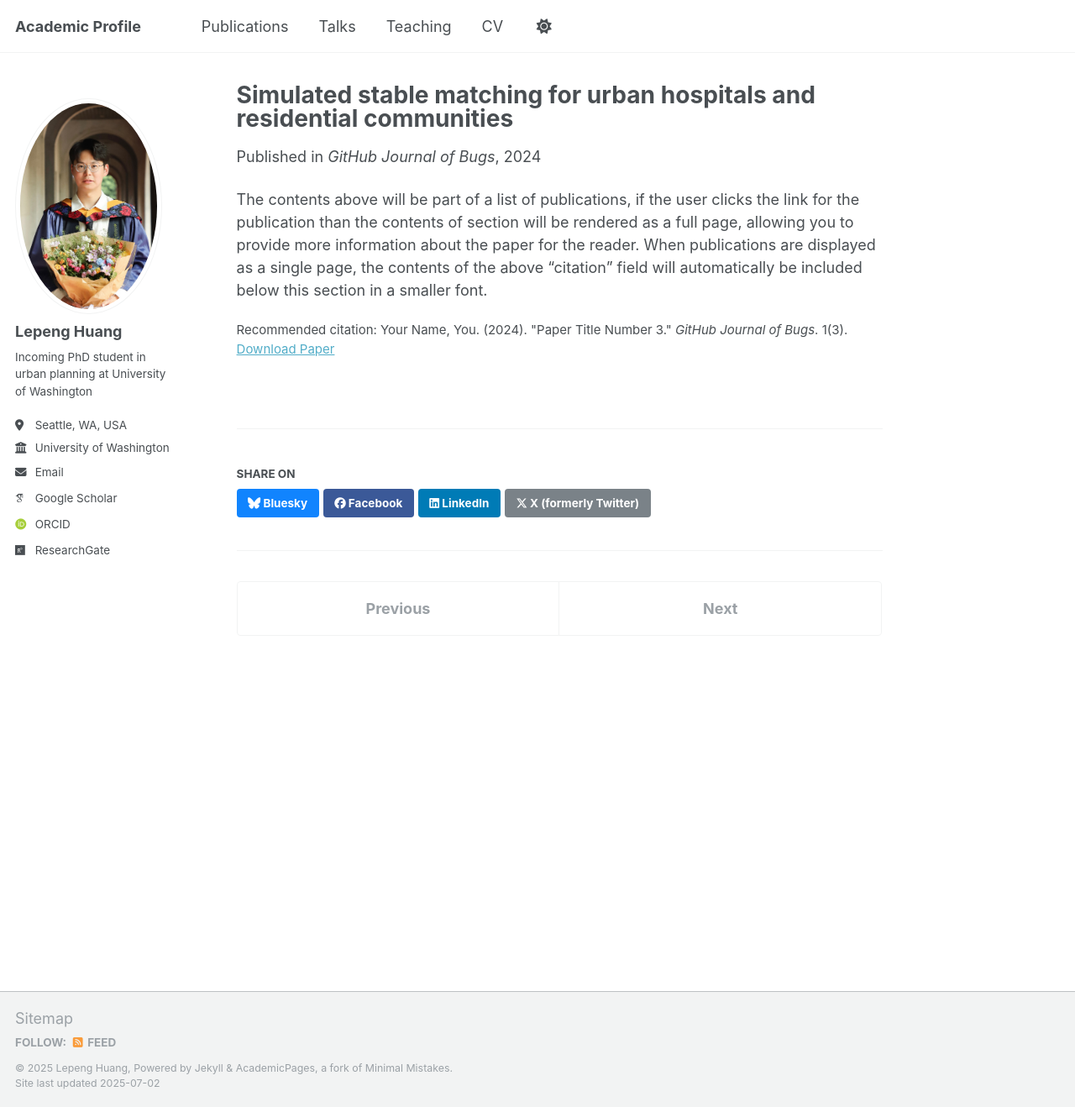
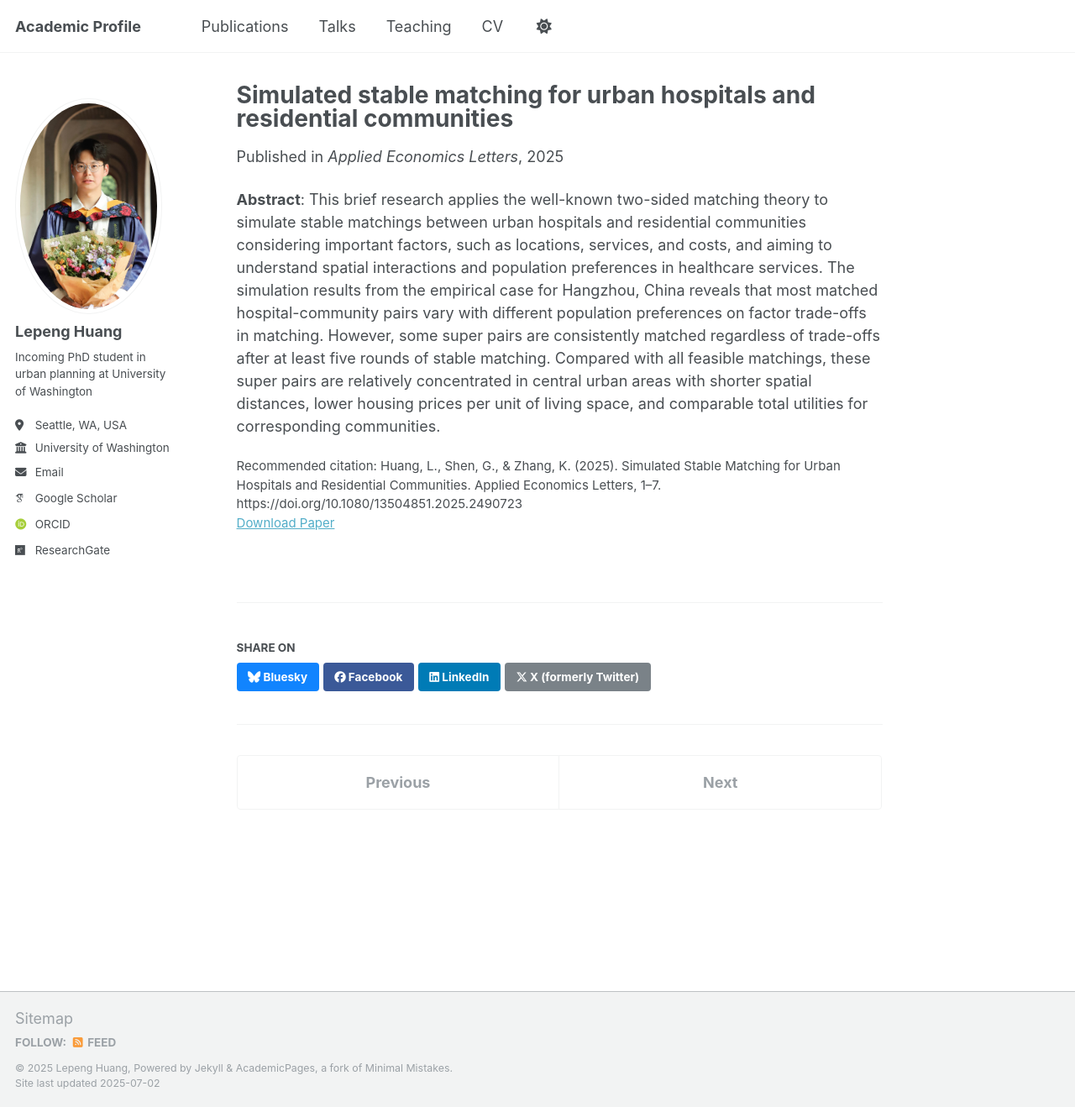
Before and after one commit to lepenghuang/lepenghuang.github.io, a Jekyll site: the page built from _publications/Simulated-stable-matching-for-urban-hospitals-and-residential-communities.md, in a window 1280 px wide and 1318 px high. Shown: the whole window at 84% size. Built offline with Jekyll 4.4.1, drawn with Linux system fonts in a browser that asks for light colours; some web fonts are replaced; a script that is not in the unit is left out.

Commit message:
Update Simulated-stable-matching-for-urban-hospitals-and-residential-communities.md

```diff
--- a/_publications/Simulated-stable-matching-for-urban-hospitals-and-residential-communities.md
+++ b/_publications/Simulated-stable-matching-for-urban-hospitals-and-residential-communities.md
@@ -3,11 +3,11 @@ title: "Simulated stable matching for urban hospitals and residential communitie
 collection: publications
 category: manuscripts
 permalink: /publication/Simulated-stable-matching-for-urban-hospitals-and-residential-communities
-excerpt: 'This paper is about fixing template issue #693.'
-date: 2024-02-17
-venue: 'GitHub Journal of Bugs'
-paperurl: 'http://academicpages.github.io/files/paper3.pdf'
-citation: 'Your Name, You. (2024). &quot;Paper Title Number 3.&quot; <i>GitHub Journal of Bugs</i>. 1(3).'
+excerpt: 'This brief research is the discussion of our last paper in Applied Economics, finding that some super pairs are consistently matched regardless of trade-offs after several rounds of stable matchings.'
+date: 2025-04-10
+venue: 'Applied Economics Letters'
+paperurl: 'https://www.tandfonline.com/doi/full/10.1080/13504851.2025.2490723'
+citation: 'Huang, L., Shen, G., & Zhang, K. (2025). Simulated Stable Matching for Urban Hospitals and Residential Communities. Applied Economics Letters, 1–7. https://doi.org/10.1080/13504851.2025.2490723'
 ---
 
-The contents above will be part of a list of publications, if the user clicks the link for the publication than the contents of section will be rendered as a full page, allowing you to provide more information about the paper for the reader. When publications are displayed as a single page, the contents of the above "citation" field will automatically be included below this section in a smaller font.
+**Abstract**: This brief research applies the well-known two-sided matching theory to simulate stable matchings between urban hospitals and residential communities considering important factors, such as locations, services, and costs, and aiming to understand spatial interactions and population preferences in healthcare services. The simulation results from the empirical case for Hangzhou, China reveals that most matched hospital-community pairs vary with different population preferences on factor trade-offs in matching. However, some super pairs are consistently matched regardless of trade-offs after at least five rounds of stable matching. Compared with all feasible matchings, these super pairs are relatively concentrated in central urban areas with shorter spatial distances, lower housing prices per unit of living space, and comparable total utilities for corresponding communities.
```
